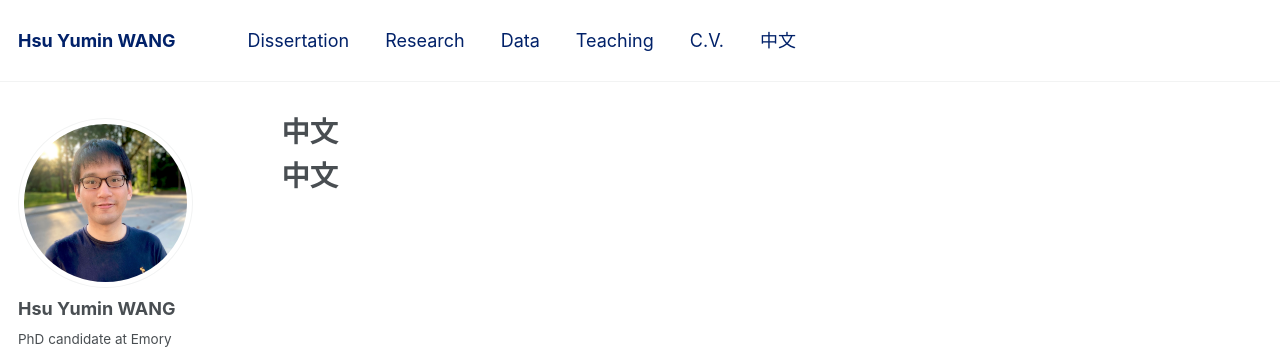
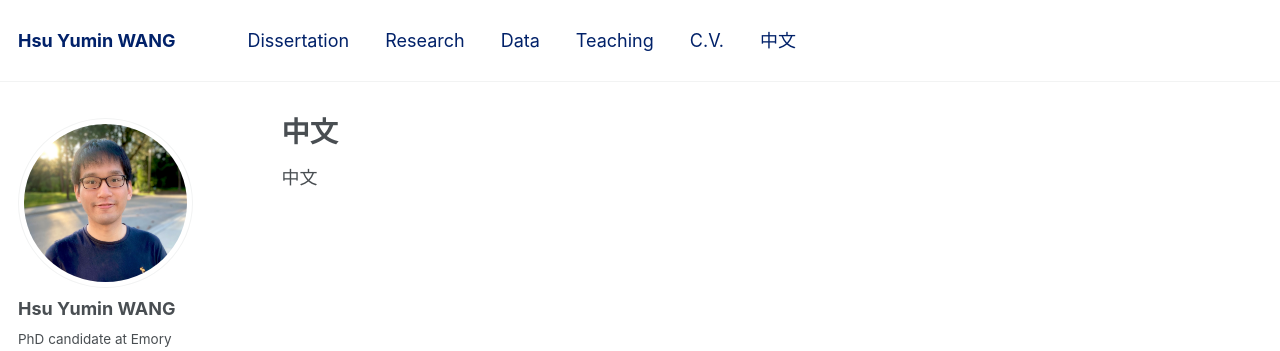
Before and after one commit to hsuyumin/hsuyumin.github.io, a Jekyll site: the page built from _pages/chinese.md, in a window 1280 px wide. Shown: the top 351 px of the page. Built offline with Jekyll 4.4.1, drawn with Linux system fonts in a browser that asks for light colours; some web fonts are replaced.

```diff
--- a/_pages/chinese.md
+++ b/_pages/chinese.md
@@ -7,4 +7,4 @@ redirect_from:
   - /chinese
 ---
 
-# 中文
+中文
```
